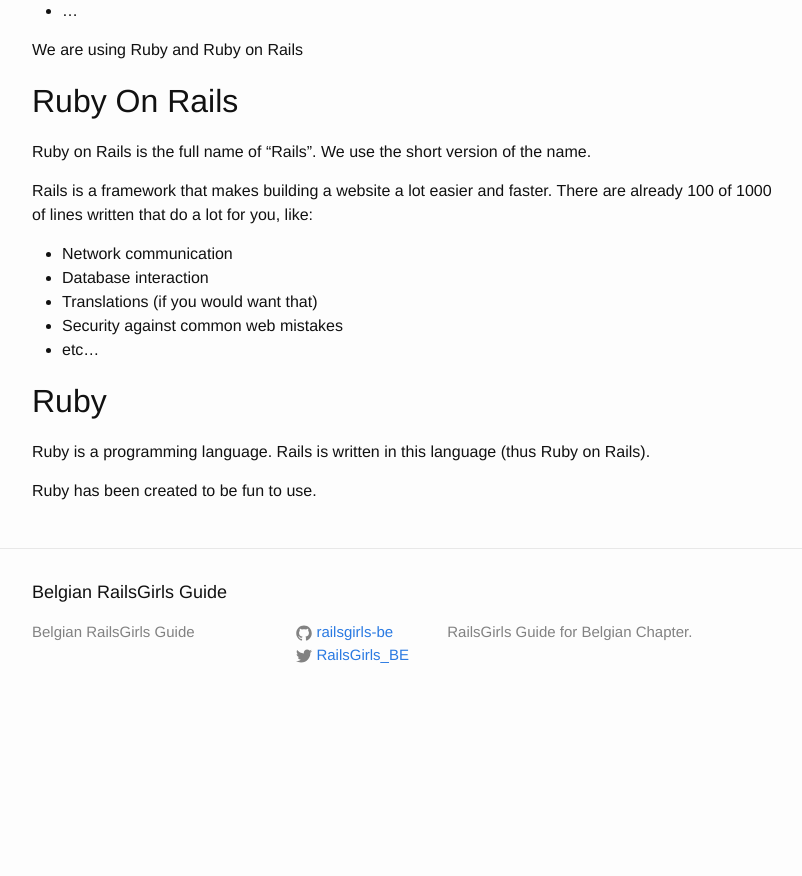
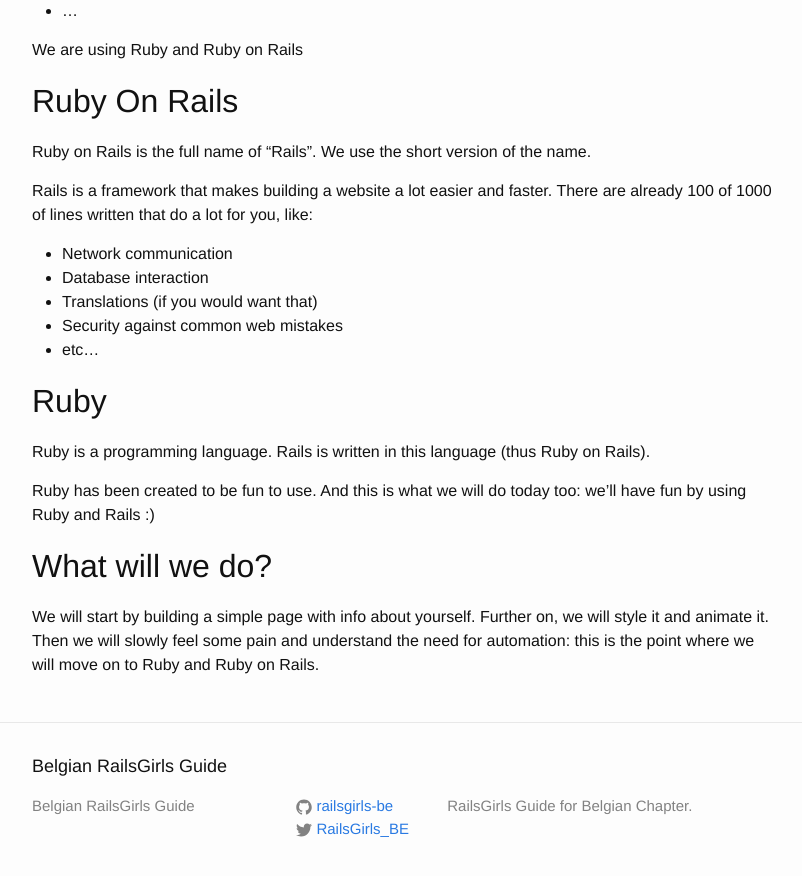
Before and after one commit to brug-be/railsgirls_guide, a Jekyll site: the page built from leading_introduction.md, in a window 1280 px wide and 900 px high, scrolled down 627 px. Shown: the top 876 px of the window, without its empty margins (238-1040 px from the left). Built offline with Jekyll 4.4.1, drawn with Linux system fonts in a browser that asks for light colours; before the commit the page ends 1353 px from its top, so only the background shows below that.

Commit message:
Add a brief 'why' for these sessions and flow.

```diff
--- a/leading_introduction.md
+++ b/leading_introduction.md
@@ -46,4 +46,8 @@
 
 Ruby is a programming language. Rails is written in this language (thus Ruby on Rails).
 
-Ruby has been created to be fun to use.
+Ruby has been created to be fun to use. And this is what we will do today too: we'll have fun by using Ruby and Rails :)
+
+# What will we do?
+
+We will start by building a simple page with info about yourself. Further on, we will style it and animate it. Then we will slowly feel some pain and understand the need for automation: this is the point where we will move on to Ruby and Ruby on Rails.
```
